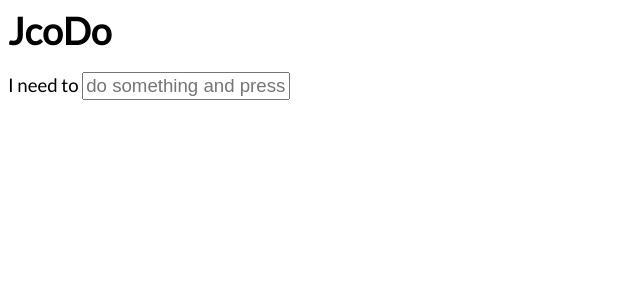
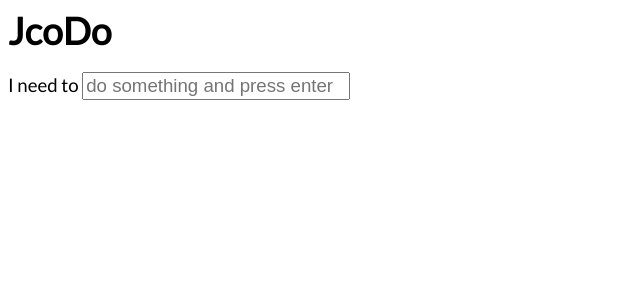
Before and after one commit to Jcovln/JcoDo, a Vue app: page / in a window 1280 px wide. Shown: the top 300 px of the page, without its empty margins (0-640 px from the left). Built offline with nearby package versions, Linux system fonts and the light colour scheme.

Commit message:
update editTodo to capitalize first letter

```diff
--- a/src/components/JcoDo.vue
+++ b/src/components/JcoDo.vue
@@ -12,6 +12,11 @@
 </template>
 
 <script>
+
+function Capitalize (aString) {
+  return aString.charAt(0).toUpperCase() + aString.slice(1)
+}
+
 export default {
   name: 'JcoDo',
   data () {
@@ -26,11 +31,12 @@ export default {
     },
     addTodo () {
       // Add new todo to the todos array
-      this.todos.push({ text: this.newTodo })
+      this.todos.push({ text: Capitalize(this.newTodo) })
       // and clear the input field
       this.newTodo = ''
     },
     editTodo (index) {
+      // TODO: This should be more robust than a simplistic prompt
       var newDo = prompt('Change this todo: ', this.todos[index].text)
       this.todos[index].text = newDo
     }
@@ -57,7 +63,7 @@ i.remove {
   color: red;
 }
 .jcodo-container input {
-  width: 200px;
+  width: 260px;
   font-size: 14pt;
 }
 </style>
```
